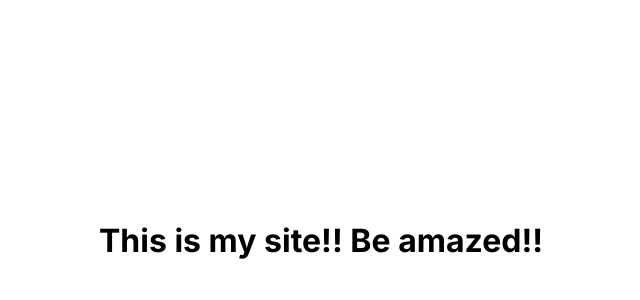
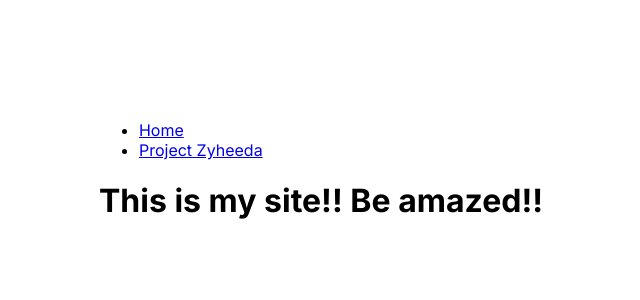
Before and after one commit to codaishin/homepage, a Next.js app: page / in a window 1280 px wide. Shown: the top 300 px of the page, without its empty margins (319-959 px from the left). Built offline with nearby package versions, Linux system fonts and the light colour scheme.

Commit message:
feat: add some pages

```diff
--- a/src/app/page.tsx
+++ b/src/app/page.tsx
@@ -1,8 +1,11 @@
-import styles from './page.module.css'
+import { Navigation } from '../components/nav'
+import { Page } from '@/components/page'
 
-const Page = () =>
-	<h1 className={ styles.main }>
-		This is my site!! Be amazed!!
-	</h1>
+const Home = () =>
+	<Page path='Home' navigation={ Navigation }>
+		<h1>
+			This is my site!! Be amazed!!
+		</h1>
+	</Page>
 
-export default Page
+export default Home
--- /dev/null
+++ b/src/app/projectzyheeda/page.tsx
@@ -0,0 +1,11 @@
+import { Navigation } from '../../components/nav'
+import { Page } from '@/components/page'
+
+const ProjectZyheeda = () =>
+	<Page path='Project Zyheeda' navigation={ Navigation }>
+		<h1>
+			Project Zyheeda
+		</h1>
+	</Page>
+
+export default ProjectZyheeda
```
